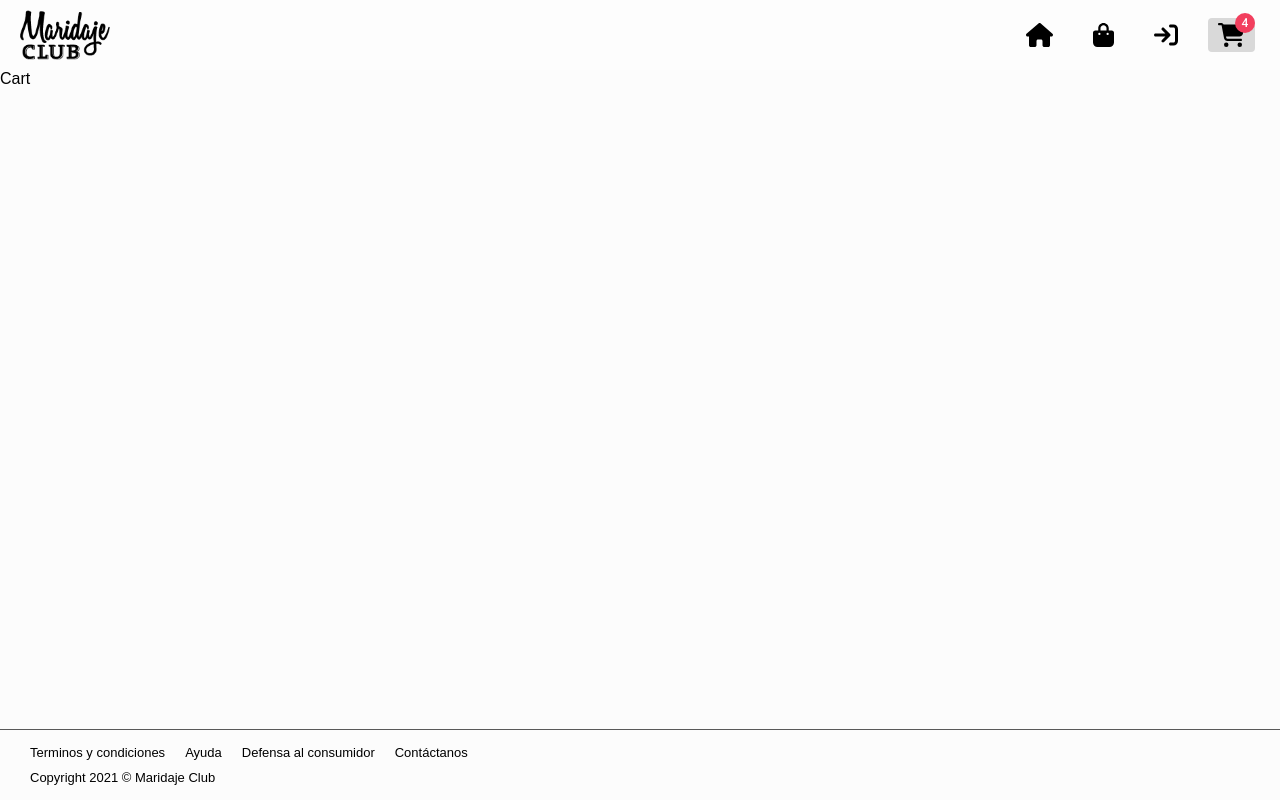
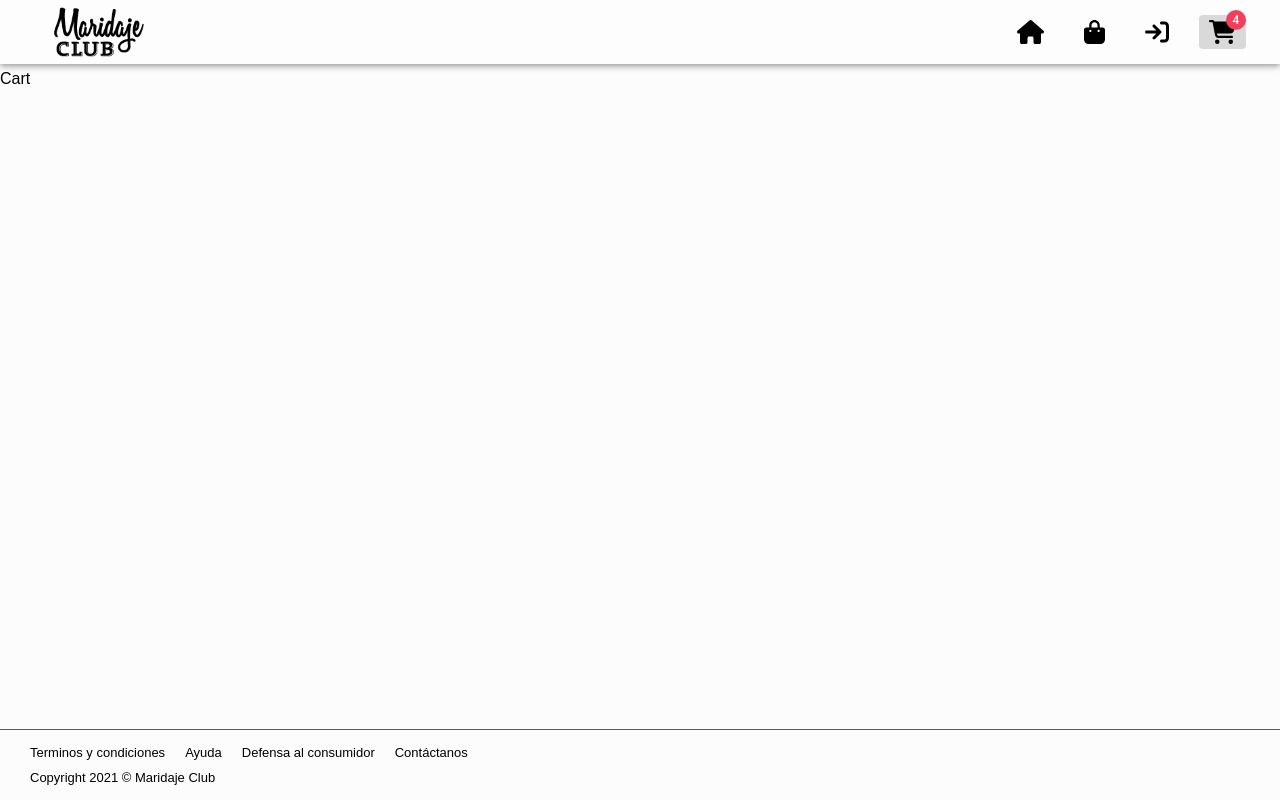
Before and after one commit to santillienzo/maridaje-FRONTEND, a Next.js app: page /cart in a window 1280 px wide. Built offline with nearby package versions, Linux system fonts and the light colour scheme.

Commit message:
feat: menu hecho con appBar

```diff
--- a/components/layout/NavBar/NavDesktop/NavDesktop.jsx
+++ b/components/layout/NavBar/NavDesktop/NavDesktop.jsx
@@ -3,6 +3,7 @@ import styles from './NavDesktop.module.css'
 import Link from 'next/link'
 import Router from "next/router";
 import Image from 'next/image'
+import AppBar from '@mui/material/AppBar';
 
 // import {isAuthenticate} from '../../../../lib/auth'
 
@@ -15,14 +16,22 @@ const isAuthenticate = ()=> false
 import { useRouter } from 'next/router';
 import { FontAwesomeIcon } from '@fortawesome/react-fontawesome';
 import { faHouse, faShoppingBag, faShoppingCart, faSignIn, faUser } from '@fortawesome/free-solid-svg-icons';
-import { Badge } from '@mui/material';
+import { Badge, Box, Toolbar } from '@mui/material';
 
 const NavDesktop = ({logo}) => {
     const {pathname} = useRouter()
 
     return (
-        <div className={styles.navDesktop_container}>
-            <div className={styles.navDesktop_logo_container} onClick={()=> Router.push('/')}>
+        <AppBar position="fixed" color='backgroundOpacity'>
+            <Toolbar>
+                <Box sx={{
+                        flexGrow: 1,
+                        width: '100%',
+                        height: '50px',
+                        display: 'flex',
+                        alignItems: 'center',
+                        position: 'relative',
+                    }} onClick={()=> Router.push('/')}>
                     <Image
                         src={logo}
                         className={styles.navDesktop_logo}
@@ -31,7 +40,7 @@ const NavDesktop = ({logo}) => {
                         priority
                         objectFit="contain"
                     />
-            </div>
+                </Box>
                 <nav className={styles.navDesktop_nav}>
                     <ul>
                         <Link href={'/'}>
@@ -71,7 +80,8 @@ const NavDesktop = ({logo}) => {
                         </div>
                     </ul>
                 </nav>
-        </div>
+            </Toolbar>
+        </AppBar>
     )
 }
 
--- a/components/layout/NavBar/NavDesktop/NavDesktop.module.css
+++ b/components/layout/NavBar/NavDesktop/NavDesktop.module.css
@@ -1,23 +1,8 @@
-.navDesktop_container{
-    background-color: var(--global-background-color_opacity);
-    display: flex;
-    justify-content: space-between;
-    align-items: center;
-    padding: 10px 15px;
-    width: 100%;
-    height: 100%;
+.navDesktop_logo{
     position: relative;
-    top: 0;
-    left: 0;
-}
-
-.navDesktop_logo_container{
-    position: relative;
-    top: 0;
-    left: 0;
-    width: 8%;
-    height: 50px;
-    cursor: pointer;
+    margin: 0 !important;
+    min-width: 150px !important;
+    max-width: 150px !important;
 }
 
 .navDesktop_nav{
--- a/pages/_app.js
+++ b/pages/_app.js
@@ -9,6 +9,9 @@ const theme = createTheme({
     mode: 'light',
     background:{
       main: '#F7F7FF'
+    },
+    backgroundOpacity:{
+      main: '#ffffff50'
     },
     primary: {
       main: '#F2C84B',
--- a/styles/Home.module.css
+++ /dev/null
@@ -1,116 +0,0 @@
-.container {
-  padding: 0 2rem;
-}
-
-.main {
-  min-height: 100vh;
-  padding: 4rem 0;
-  flex: 1;
-  display: flex;
-  flex-direction: column;
-  justify-content: center;
-  align-items: center;
-}
-
-.footer {
-  display: flex;
-  flex: 1;
-  padding: 2rem 0;
-  border-top: 1px solid #eaeaea;
-  justify-content: center;
-  align-items: center;
-}
-
-.footer a {
-  display: flex;
-  justify-content: center;
-  align-items: center;
-  flex-grow: 1;
-}
-
-.title a {
-  color: #0070f3;
-  text-decoration: none;
-}
-
-.title a:hover,
-.title a:focus,
-.title a:active {
-  text-decoration: underline;
-}
-
-.title {
-  margin: 0;
-  line-height: 1.15;
-  font-size: 4rem;
-}
-
-.title,
-.description {
-  text-align: center;
-}
-
-.description {
-  margin: 4rem 0;
-  line-height: 1.5;
-  font-size: 1.5rem;
-}
-
-.code {
-  background: #fafafa;
-  border-radius: 5px;
-  padding: 0.75rem;
-  font-size: 1.1rem;
-  font-family: Menlo, Monaco, Lucida Console, Liberation Mono, DejaVu Sans Mono,
-    Bitstream Vera Sans Mono, Courier New, monospace;
-}
-
-.grid {
-  display: flex;
-  align-items: center;
-  justify-content: center;
-  flex-wrap: wrap;
-  max-width: 800px;
-}
-
-.card {
-  margin: 1rem;
-  padding: 1.5rem;
-  text-align: left;
-  color: inherit;
-  text-decoration: none;
-  border: 1px solid #eaeaea;
-  border-radius: 10px;
-  transition: color 0.15s ease, border-color 0.15s ease;
-  max-width: 300px;
-}
-
-.card:hover,
-.card:focus,
-.card:active {
-  color: #0070f3;
-  border-color: #0070f3;
-}
-
-.card h2 {
-  margin: 0 0 1rem 0;
-  font-size: 1.5rem;
-}
-
-.card p {
-  margin: 0;
-  font-size: 1.25rem;
-  line-height: 1.5;
-}
-
-.logo {
-  height: 1em;
-  margin-left: 0.5rem;
-}
-
-@media (max-width: 600px) {
-  .grid {
-    width: 100%;
-    flex-direction: column;
-  }
-}
```
Lines whose indentation alone changed are shown as unchanged.
